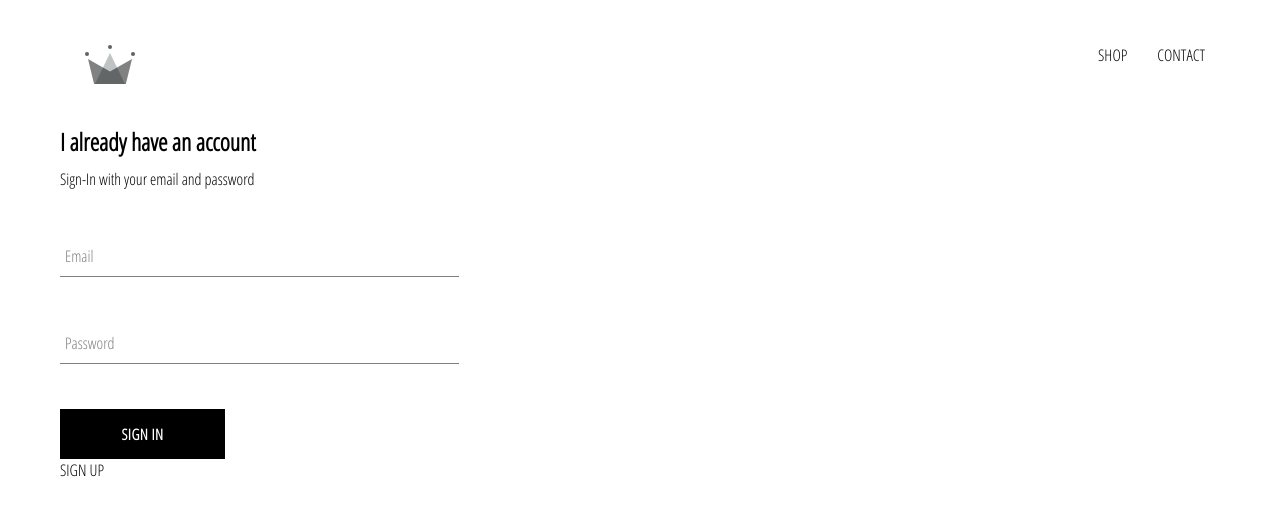
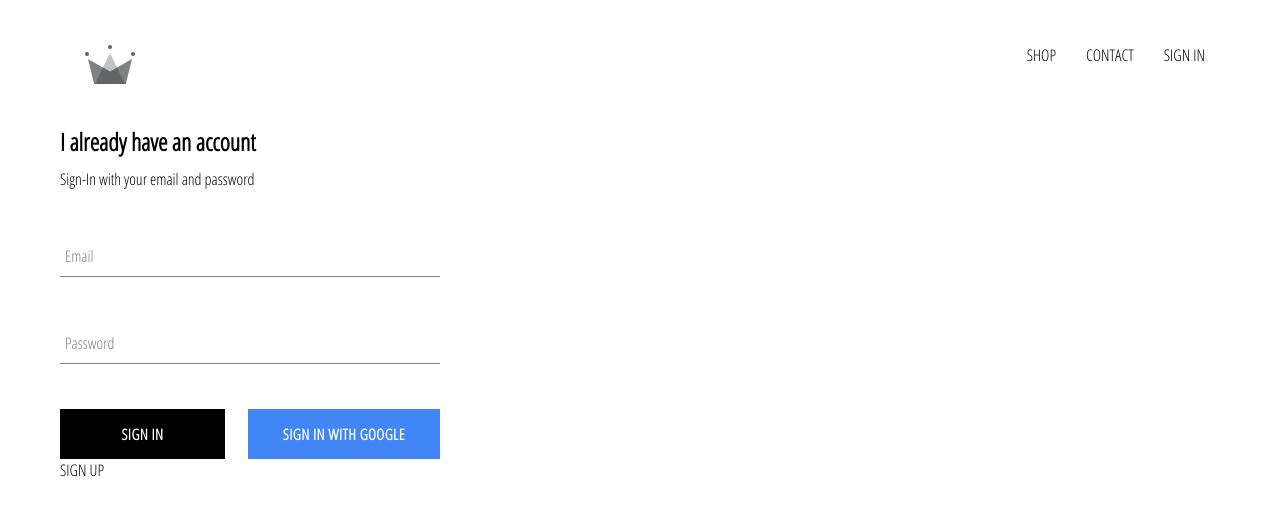
Before and after one commit to naossoan/crwn-clothing, a React (Create React App) app: page /signin in a window 1280 px wide. Shown: the top 516 px of the page. Built offline with nearby package versions, Linux system fonts and the light colour scheme; no server answers.

Commit message:
integrated firebase into app, created sign in page with component and sign in with google

```diff
--- a/package.json
+++ b/package.json
@@ -6,6 +6,7 @@
     "@testing-library/jest-dom": "^5.11.9",
     "@testing-library/react": "^11.2.3",
     "@testing-library/user-event": "^12.6.0",
+    "firebase": "^8.2.3",
     "node-sass": "^4.14.1",
     "react": "^17.0.1",
     "react-dom": "^17.0.1",
--- a/public/index.html
+++ b/public/index.html
@@ -7,7 +7,7 @@
     <meta name="theme-color" content="#000000" />
     <meta
       name="description"
-      content="Web site created using create-react-app"
+      content="All your clothing needs met here"
     />
     <link rel="preconnect" href="https://fonts.gstatic.com">
     <link href="https://fonts.googleapis.com/css2?family=Open+Sans+Condensed:wght@300&display=swap" rel="stylesheet">
@@ -26,7 +26,7 @@
       work correctly both with client-side routing and a non-root public URL.
       Learn how to configure a non-root public URL by running `npm run build`.
     -->
-    <title>React App</title>
+    <title>CRWN Clothing</title>
   </head>
   <body>
     <noscript>You need to enable JavaScript to run this app.</noscript>
--- a/src/App.css
+++ b/src/App.css
@@ -7,3 +7,7 @@
   text-decoration: none;
   color: black;
 }
+
+* {
+  box-sizing: border-box;
+}
--- a/src/App.js
+++ b/src/App.js
@@ -5,11 +5,43 @@
 import ShopPage from './pages/shop/shop.component'
 import Header from './components/header/header.component'
 import SignInAndSignUpPage from './pages/sign-in-and-sign-up/sign-in-and-sign-up.component'
+import { auth } from './firebase/firebase.utils'
 
-const App = () => {
+class App extends React.Component {
+  constructor () {
+    super()
+
+    this.state = {
+      currentUser: null
+    }
+  }
+
+
+  /*
+  These methods basically do the following:
+
+  on componentDidMount, auth.onAuthStateChanged is taking the user object provided from the Firebase login
+  and setting it to our Apps state of currentUser.
+
+  on componentWillUnmount, when we logout, it will call unsubscribeFromAuth which will remove the user state.
+  */
+  unsubscribeFromAuth = null
+
+  componentDidMount() {
+    auth.onAuthStateChanged(user => {
+      this.setState({ currentUser: user })
+    })
+  }
+
+  componentWillUnmount() {
+    this.unsubscribeFromAuth()
+  }
+
+  render () {
+
     return (
       <div className="App">
-      <Header />
+        <Header currentUser={this.state.currentUser}/>
         <Switch>
           <Route exact path='/' component={HomePage} />
           <Route exact path='/shop' component={ShopPage} />
@@ -18,5 +50,5 @@
       </div>
     );
   }
-
+}
 export default App;
--- a/src/components/custom-button/custom-button.component.js
+++ b/src/components/custom-button/custom-button.component.js
@@ -2,9 +2,9 @@
 import './custom-button.styles.scss'
 
 
-const CustomButton = ({children, ...otherProps}) => {
+const CustomButton = ({children, isGoogleSignIn, ...otherProps}) => {
   return (
-    <button className='custom-button' {...otherProps}>
+    <button className={`${isGoogleSignIn ? 'google-sign-in' : ''} custom-button`} {...otherProps}>
       {children}
     </button>
   )
--- a/src/components/custom-button/custom-button.styles.scss
+++ b/src/components/custom-button/custom-button.styles.scss
@@ -19,4 +19,14 @@
     color: black;
     border: 1px solid black;
   }
+
+  &.google-sign-in {
+    background-color: #4285f4;
+    color: white;
+
+    &:hover {
+      background-color: #357ae8;
+      border: none;
+    }
+  }
 }
--- a/src/components/header/header.component.js
+++ b/src/components/header/header.component.js
@@ -2,8 +2,9 @@
 import './header.styles.scss'
 import { ReactComponent as Logo } from '../../assets/crown.svg'
 import { Link } from 'react-router-dom'
+import { auth } from '../../firebase/firebase.utils'
 
-const Header = () => {
+const Header = ({ currentUser }) => {
   return (
     <div className='header'>
       <Link className='logo-container' to='/'>
@@ -16,6 +17,9 @@
         <Link className='option' to='/contact'>
           CONTACT
         </Link>
+        {currentUser ?
+          <div className='option' onClick={() => auth.signOut()}>SIGN OUT</div> :
+          <Link className='option' to='/signin'>SIGN IN</Link>}
       </div>
     </div>
   )
--- a/src/components/header/header.styles.scss
+++ b/src/components/header/header.styles.scss
@@ -20,6 +20,7 @@
 
     .option {
       padding: 10px 15px;
+      cursor: pointer;
     }
 
   }
--- a/src/components/signin/signin.component.js
+++ b/src/components/signin/signin.component.js
@@ -2,6 +2,7 @@
 import './signin.styles.scss'
 import FormInput from '../form-input/form-input.component'
 import CustomButton from '../custom-button/custom-button.component'
+import { signInWithGoogle } from '../../firebase/firebase.utils'
 
 class SignIn extends React.Component {
   constructor() {
@@ -50,10 +51,10 @@
             label='Password'
             required
           />
-
-          <CustomButton type='submit'>
-            Sign In
-          </CustomButton>
+          <div className='buttons'>
+            <CustomButton type='submit'> Sign In</CustomButton>
+            <CustomButton onClick={ signInWithGoogle } isGoogleSignIn>Sign In With Google</CustomButton>
+          </div>
         </form>
       </div>
     )
--- a/src/components/signin/signin.styles.scss
+++ b/src/components/signin/signin.styles.scss
@@ -1,9 +1,14 @@
 .sign-in {
-  width: 30vw;
+  width: 380px;
   display: flex;
   flex-direction: column;
 
   .title {
     margin: 10px 0;
   }
+
+  .buttons {
+    display: flex;
+    justify-content: space-between;
+  }
 }
--- /dev/null
+++ b/src/firebase/firebase.utils.js
@@ -0,0 +1,25 @@
+import firebase from 'firebase/app'
+import 'firebase/firestore'
+import 'firebase/auth'
+
+const config = {
+  apiKey: "AIzaSyCTck1M7t0p_rprlKgMk06Iz6RInbFgtm8",
+  authDomain: "crwn-db-3c3ac.firebaseapp.com",
+  projectId: "crwn-db-3c3ac",
+  storageBucket: "crwn-db-3c3ac.appspot.com",
+  messagingSenderId: "606653636799",
+  appId: "1:606653636799:web:e1182dde3740a97c00a60a",
+  measurementId: "G-2MVNMGTQWK"
+};
+
+firebase.initializeApp(config);
+
+export const auth = firebase.auth()
+export const firestore = firebase.firestore()
+
+const provider = new firebase.auth.GoogleAuthProvider()
+provider.setCustomParameters({ prompt: 'select_account' })
+
+export const signInWithGoogle = () => auth.signInWithPopup(provider)
+
+export default firebase
```
Also changed, not shown: 2 other files (tests, documents, lock files or other folders). Lines whose indentation alone changed are shown as unchanged.
